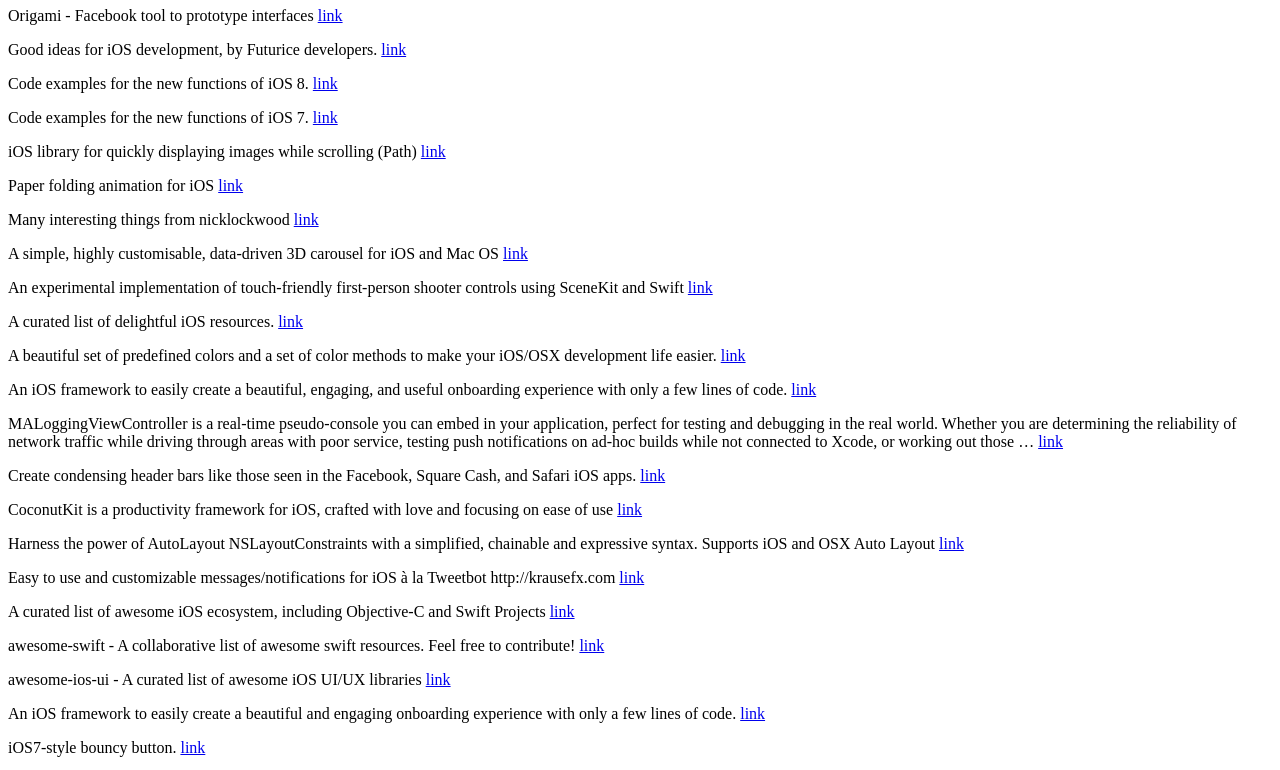
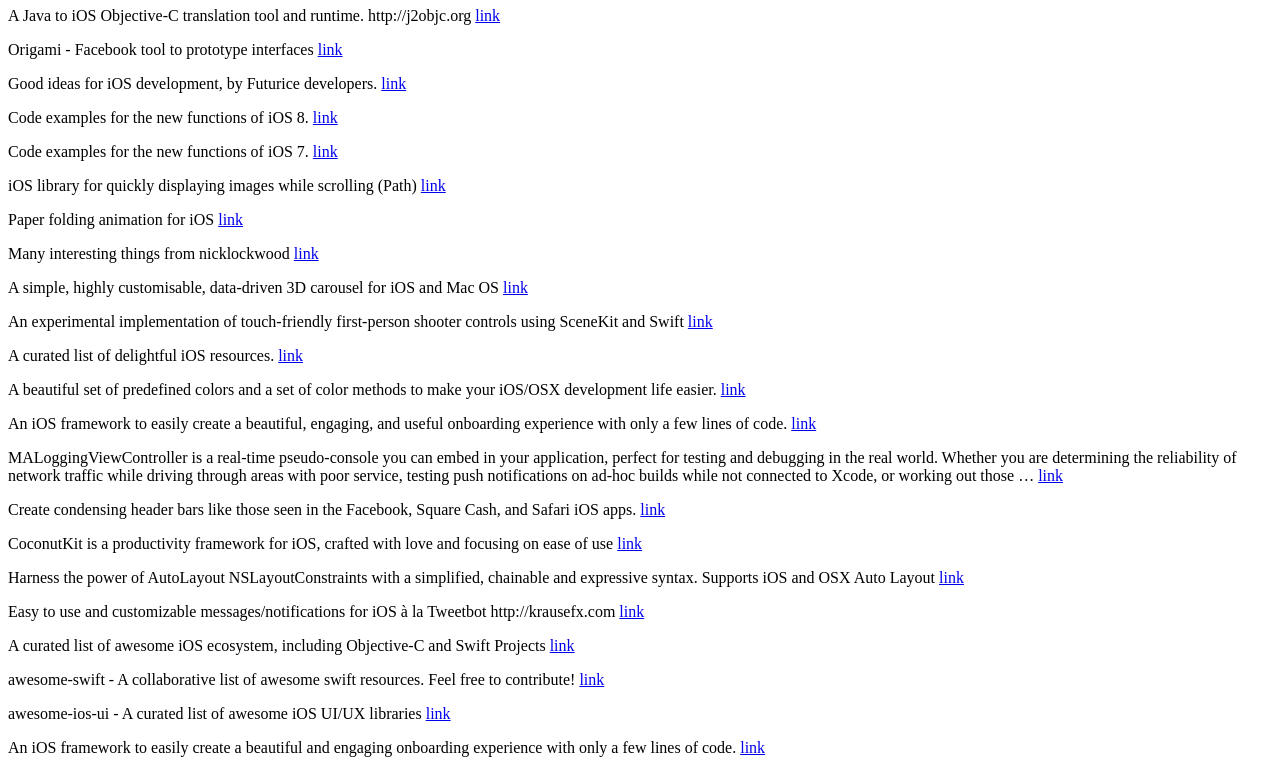
Before and after one commit to cvg256/useful-links, a plain HTML site: page ios_resourses.html in a window 1280 px wide. Shown: the part 73-843 px from the top of the page. Drawn offline with Linux system fonts and the light colour scheme.

Commit message:
added j2objc link

```diff
--- a/ios_resourses.html
+++ b/ios_resourses.html
@@ -7,6 +7,11 @@
 <body>
 <!--******************-->
 <h1>iOS</h1>
+
+<p>
+A Java to iOS Objective-C translation tool and runtime. http://j2objc.org
+<a href="https://github.com/google/j2objc">link</a>
+</p>
 
 <p>
 Origami - Facebook tool to prototype interfaces
```
